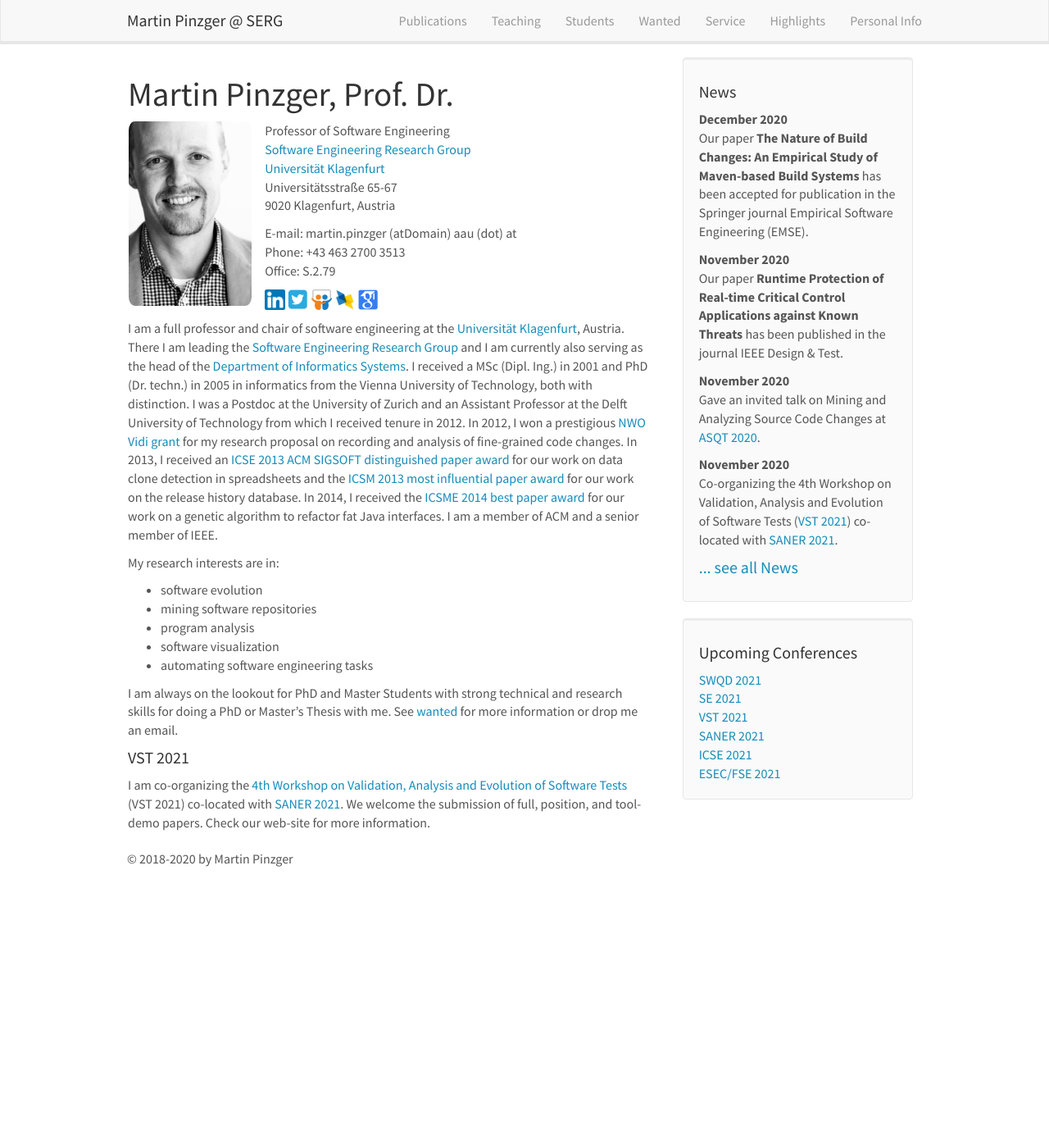
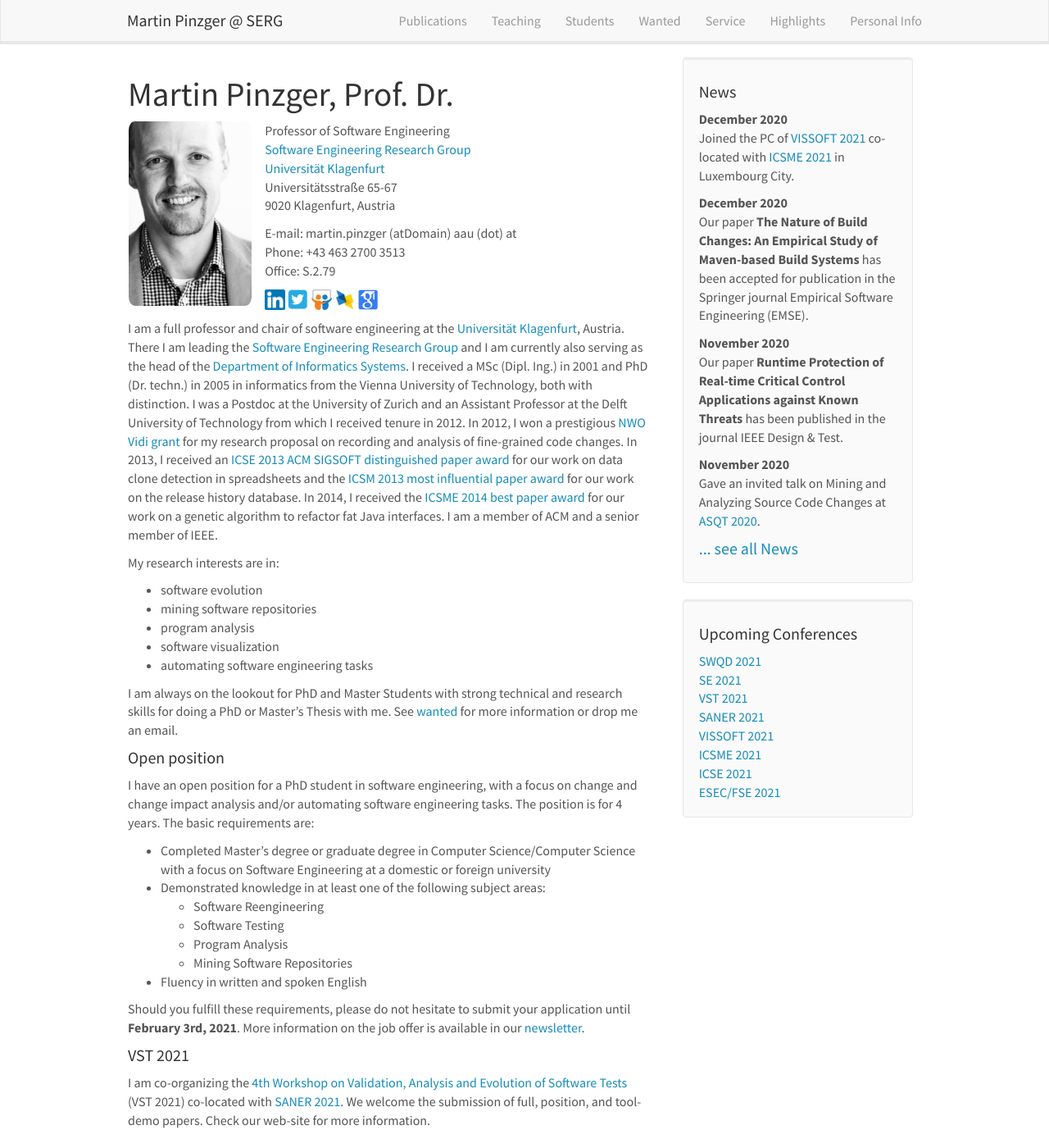
Before and after one commit to pinzger/pinzger.github.io, a Jekyll site: the page built from _pages/home.md, in a window 1280 px wide and 1400 px high. Shown: the whole window at 82% size. Built offline with Jekyll 4.4.1, drawn with Linux system fonts in a browser that asks for light colours; nearby versions of some CDN libraries.

Commit message:
added job offer and vissoft 2021

```diff
--- a/_data/news.yml
+++ b/_data/news.yml
@@ -1,6 +1,8 @@
+- date: <strong>December 2020</strong>
+  headline: "Joined the PC of <a href=\"https://vissoft.info/2021/\">VISSOFT 2021</a> co-located with <a href=\"https://icsme2021.github.io/\">ICSME 2021</a> in Luxembourg City."
+
 - date: <strong>December 2020</strong>
   headline: "Our paper <strong>The Nature of Build Changes: An Empirical Study of Maven-based Build Systems</strong> has been accepted for publication in the Springer journal Empirical Software Engineering (EMSE)."
-
 
 - date: <strong>November 2020</strong>
   headline: "Our paper <strong>Runtime Protection of Real-time Critical Control Applications against Known Threats</strong> has been published in the journal IEEE Design & Test."
--- a/_includes/conferences.html
+++ b/_includes/conferences.html
@@ -6,6 +6,8 @@
 <a href="https://se-2021.tu-bs.de/">SE 2021</a> <br/>
 <a href="https://vst2021.scch.at/">VST 2021</a>  <br/>
 <a href="https://saner2021.shidler.hawaii.edu/">SANER 2021</a> <br/>
+<a href="https://vissoft.info/2021/">VISSOFT 2021</a> <br/>
+<a href="https://icsme2021.github.io/">ICSME 2021</a> <br/>
 <a href="https://conf.researchr.org/home/icse-2021">ICSE 2021</a> <br/>
 <a href="https://2021.esec-fse.org/">ESEC/FSE 2021</a> <br/>
 
--- a/_pages/home.md
+++ b/_pages/home.md
@@ -41,13 +41,23 @@ My research interests are in:
 
 I am always on the lookout for PhD and Master Students with strong technical and research skills for doing a PhD or Master's Thesis with me. See [wanted](wanted) for more information or drop me an email.
 
+#### Open position
+<!--Currently, we do not have any open positions.-->
+
+I have an open position for a PhD student in software engineering, with a focus on change and change impact analysis and/or automating software engineering tasks. The position is for 4 years. The basic requirements are:
+
+* Completed Master's degree or graduate degree in Computer Science/Computer Science with a
+focus on Software Engineering at a domestic or foreign university
+* Demonstrated knowledge in at least one of the following subject areas:
+   * Software Reengineering
+   * Software Testing
+   * Program Analysis
+   * Mining Software Repositories
+* Fluency in written and spoken English
+
+Should you fulfill these requirements, please do not hesitate to submit your application until  **February 3rd, 2021**. More information on the job offer is available in our [newsletter](../uploads/625-20_A-Text_Univ.-AssistsentIn_ISYS_NF Macho.pdf).
+
 <!--
-#### Open position
-Currently, we do not have any open positions.
-
- I am looking for a PhD student to work on analyzing and preventing vulnerabilities in robotic systems (DevSafe) in the [SEEROSE](https://www.aau.at/forschung/forschungsprofil/karl-popper-kolleg/seerose/) project. For more information see the [DevSafe job announcement](https://jobs.aau.at/en/job/pre-doc-scientist-f-m-d-software-engineering/). The deadline for submitting your application is **September 30th, 2020**.
-
-
 #### ERRoSS
 I am co-organizing the [1st International Workshop on Engineering Resilient Robot Software Systems](https://www.erross.org/) (ERRoSS) co-located with [IRC 2020](http://irc.asia.edu.tw/2020). Both, IRC 2020 and ERRoSS 2020 will be held online on **November 9-11th, 2020**. Check our web-site for more information.
 -->
```
Also changed, not shown: _pages/service.md (+1 -0 lines), 1 other file.
